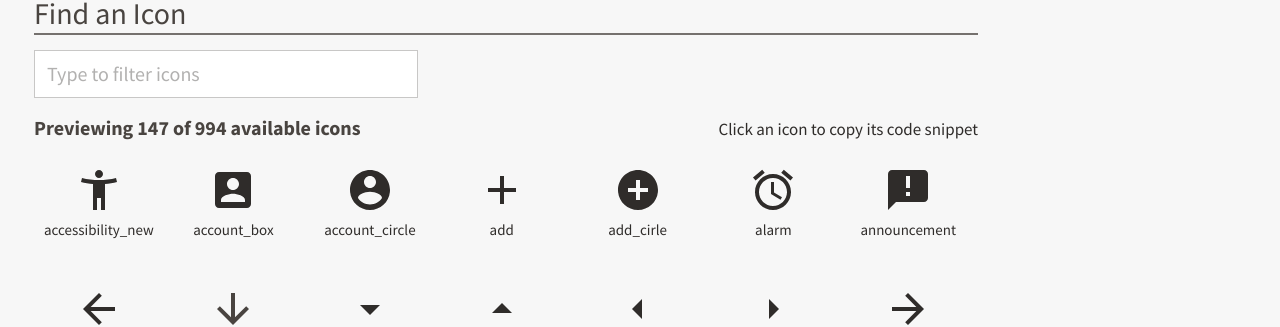
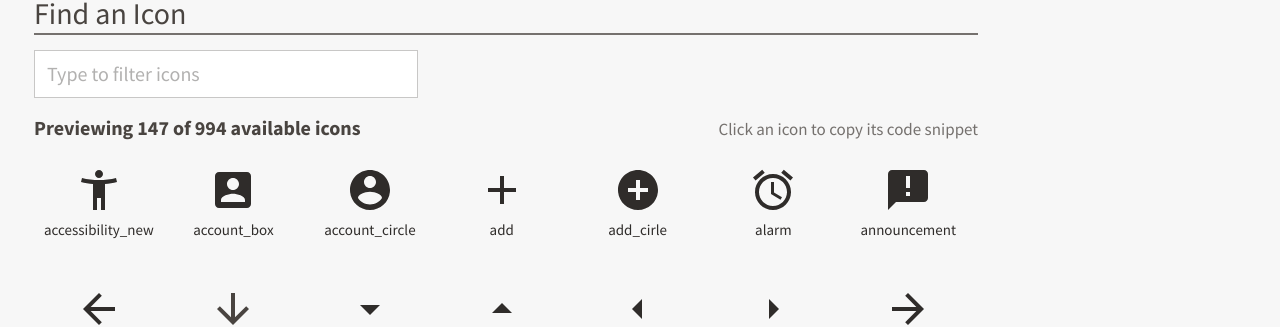
Before and after one commit to USDA-FSA/fsa-design-system, a Jekyll site: the page built from components/icons/index.md, in a window 1280 px wide. Shown: the part 691-1018 px from the top of the page. Built offline with Jekyll 4.4.1, drawn with Linux system fonts in a browser that asks for light colours.

```diff
--- a/components/icons/index.md
+++ b/components/icons/index.md
@@ -38,7 +38,7 @@
 
 <div class="fsa-level fsa-level--justify-between fsa-level--align-baseline">
   <h3 id="ds-icon-find__icon-list-title" aria-live="polite" class="fsa-m--none">Previewing <strong>147 of 994</strong> available icons</h3>
-  <div id="ds-icon-find__icon-list-desc">Click an icon to copy its code snippet</div>
+  <div id="ds-icon-find__icon-list-desc" class="fsa-color--tertiary-300">Click an icon to copy its code snippet</div>
 </div>
 
 <div class="docs__icons" aria-labelledby="ds-icon-find__icon-list-title" aria-describedby="ds-icon-find__icon-list-desc">
```
